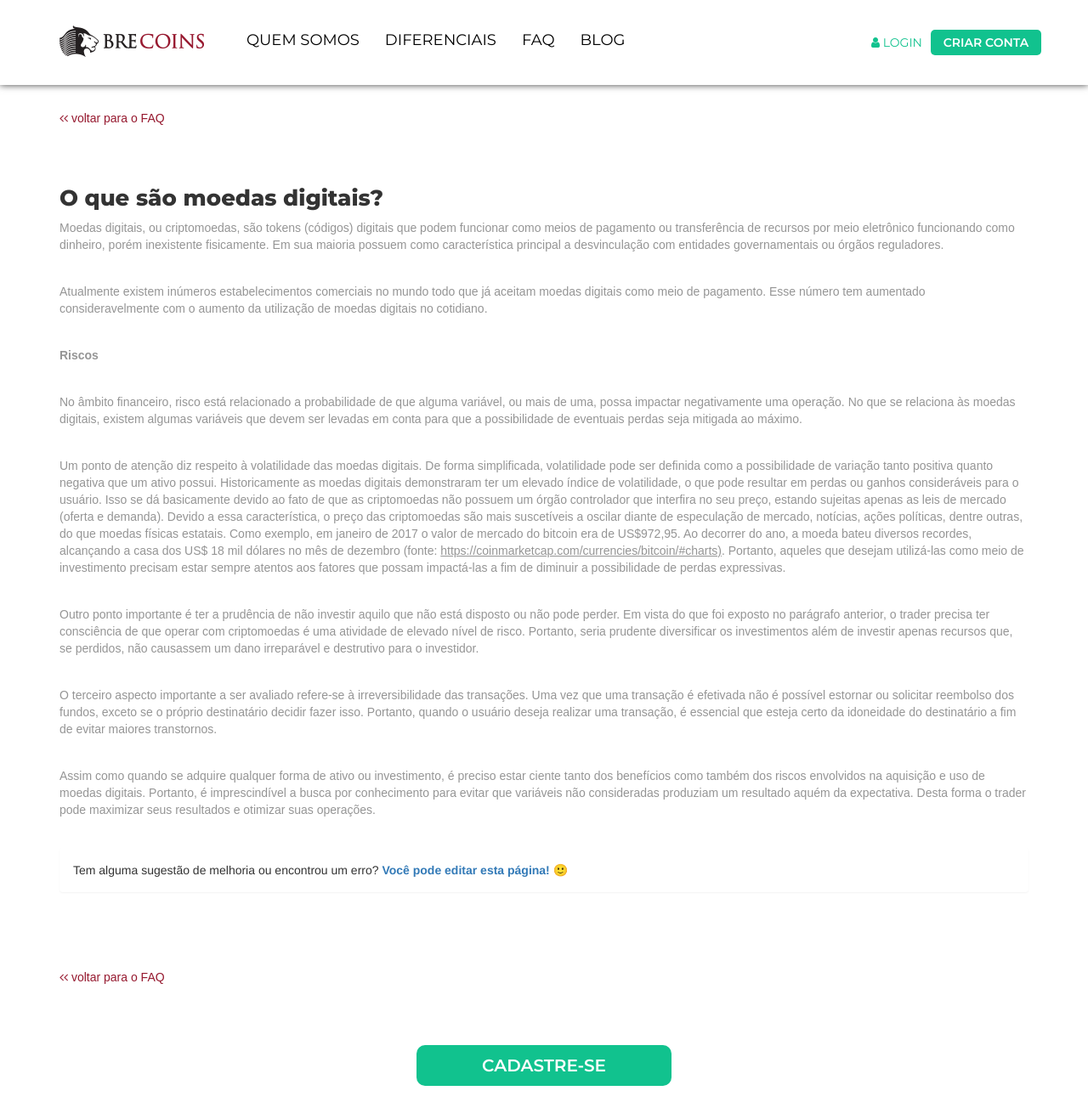
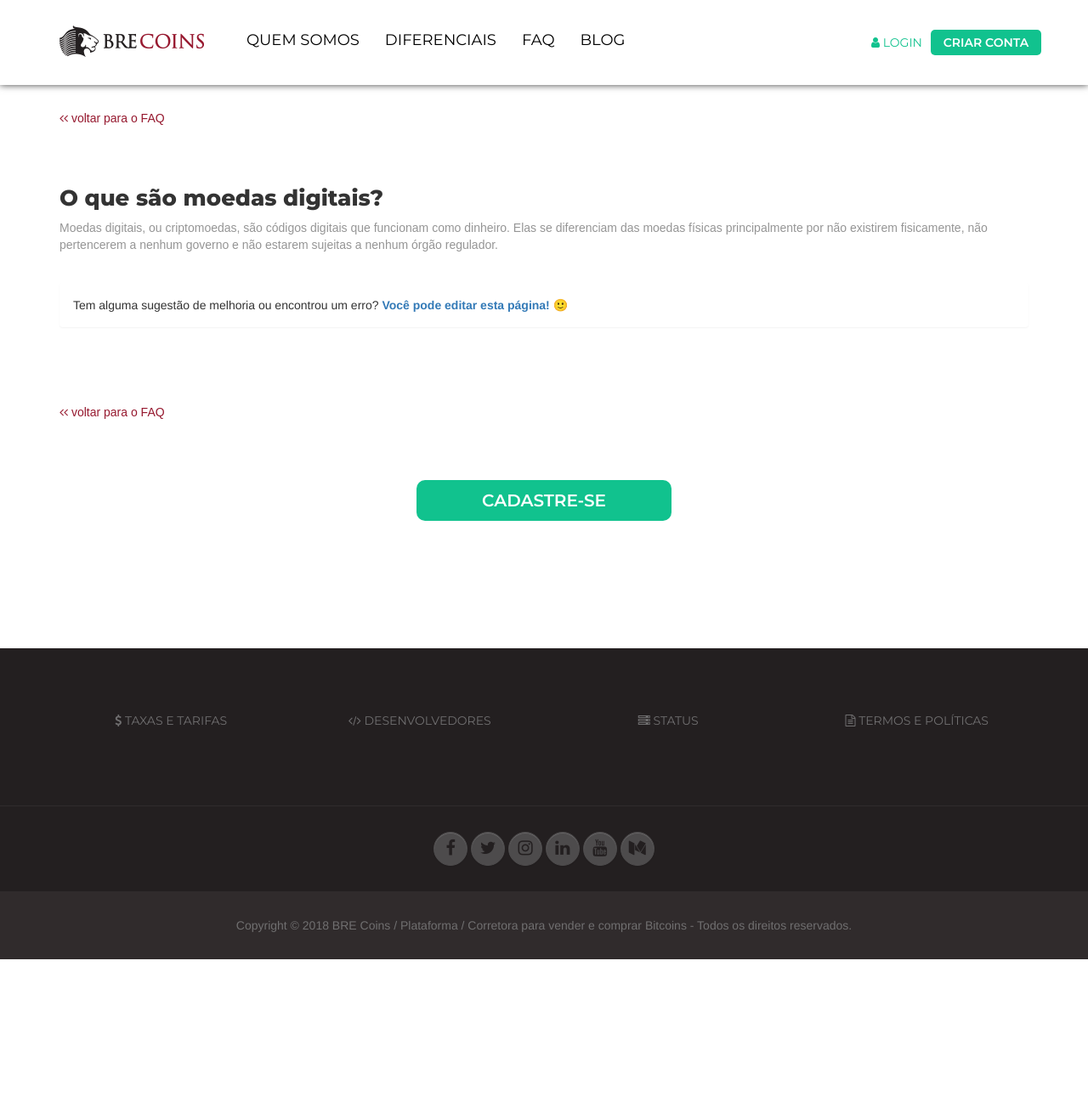
Before and after one commit to digitalbre/brecoins.github.io, a Jekyll site: the page built from faq/o-que-sao-moedas-digitais.md, in a window 1280 px wide and 1400 px high, scrolled down 491 px. Shown: the top 1317 px of the window at 85% size. Built offline with Jekyll 4.4.1, drawn with Linux system fonts in a browser that asks for light colours; nearby versions of some CDN libraries; some web fonts are replaced; a script that is not in the unit is left out; after the commit the page ends 1620 px from its top, so only the background shows below that.

Commit message:
Update o-que-sao-moedas-digitais.md

```diff
--- a/faq/o-que-sao-moedas-digitais.md
+++ b/faq/o-que-sao-moedas-digitais.md
@@ -1,20 +1,6 @@
 ---
 title: O que são moedas digitais?
-description: Dúvidas sobre o que é moeda digital e como funciona esse mercado? Conteúdo dessa página explica corretamente tudo a respeito. Acesse e leia.
+description: Saiba o que são moedas digitais.
 layout: faqpage
 ---
-Moedas digitais, ou criptomoedas, são tokens (códigos) digitais que podem funcionar como meios de pagamento ou transferência de recursos por meio eletrônico funcionando como dinheiro, porém inexistente fisicamente. Em sua maioria possuem como característica principal a desvinculação com entidades governamentais ou órgãos reguladores.
-
-Atualmente existem inúmeros estabelecimentos comerciais no mundo todo que já aceitam moedas digitais como meio de pagamento. Esse número tem aumentado consideravelmente com o aumento da utilização de moedas digitais no cotidiano.
-
-**Riscos**
-
-No âmbito financeiro, risco está relacionado a probabilidade de que alguma variável, ou mais de uma, possa impactar negativamente uma operação. No que se relaciona às moedas digitais, existem algumas variáveis que devem ser levadas em conta para que a possibilidade de eventuais perdas seja mitigada ao máximo.
-
-Um ponto de atenção diz respeito à volatilidade das moedas digitais. De forma simplificada, volatilidade pode ser definida como a possibilidade de variação tanto positiva quanto negativa que um ativo possui. Historicamente as moedas digitais demonstraram ter um elevado índice de volatilidade, o que pode resultar em perdas ou ganhos consideráveis para o usuário. Isso se dá basicamente devido ao fato de que as criptomoedas não possuem um órgão controlador que interfira no seu preço, estando sujeitas apenas as leis de mercado (oferta e demanda). Devido a essa característica, o preço das criptomoedas são mais suscetíveis a oscilar diante de especulação de mercado, notícias, ações políticas, dentre outras, do que moedas físicas estatais. Como exemplo, em janeiro de 2017 o valor de mercado do bitcoin era de US$972,95. Ao decorrer do ano, a moeda bateu diversos recordes, alcançando a casa dos US$ 18 mil dólares no mês de dezembro (fonte: [https://coinmarketcap.com/currencies/bitcoin/#charts)](https://coinmarketcap.com/currencies/bitcoin/#charts). Portanto, aqueles que desejam utilizá-las como meio de investimento precisam estar sempre atentos aos fatores que possam impactá-las a fim de diminuir a possibilidade de perdas expressivas.
-
-Outro ponto importante é ter a prudência de não investir aquilo que não está disposto ou não pode perder. Em vista do que foi exposto no parágrafo anterior, o trader precisa ter consciência de que operar com criptomoedas é uma atividade de elevado nível de risco. Portanto, seria prudente diversificar os investimentos além de investir apenas recursos que, se perdidos, não causassem um dano irreparável e destrutivo para o investidor.
-
-O terceiro aspecto importante a ser avaliado refere-se à irreversibilidade das transações. Uma vez que uma transação é efetivada não é possível estornar ou solicitar reembolso dos fundos, exceto se o próprio destinatário decidir fazer isso. Portanto, quando o usuário deseja realizar uma transação, é essencial que esteja certo da idoneidade do destinatário a fim de evitar maiores transtornos.
-
-Assim como quando se adquire qualquer forma de ativo ou investimento, é preciso estar ciente tanto dos benefícios como também dos riscos envolvidos na aquisição e uso de moedas digitais. Portanto, é imprescindível a busca por conhecimento para evitar que variáveis não consideradas produziam um resultado aquém da expectativa. Desta forma o trader pode maximizar seus resultados e otimizar suas operações.
+Moedas digitais, ou criptomoedas, são códigos digitais que funcionam como dinheiro. Elas se diferenciam das moedas físicas principalmente por não existirem fisicamente, não pertencerem a nenhum governo e não estarem sujeitas a nenhum órgão regulador.
```
